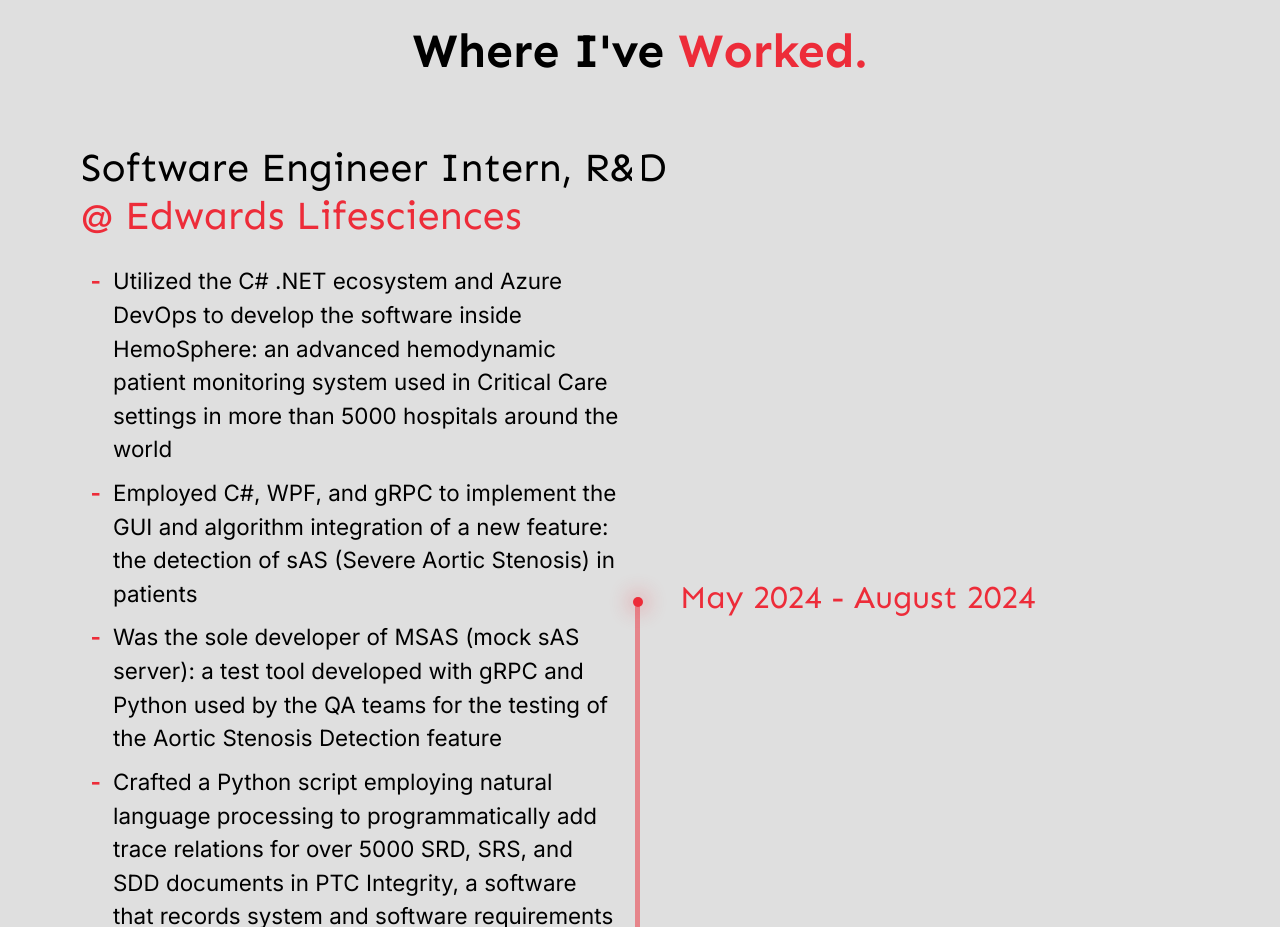
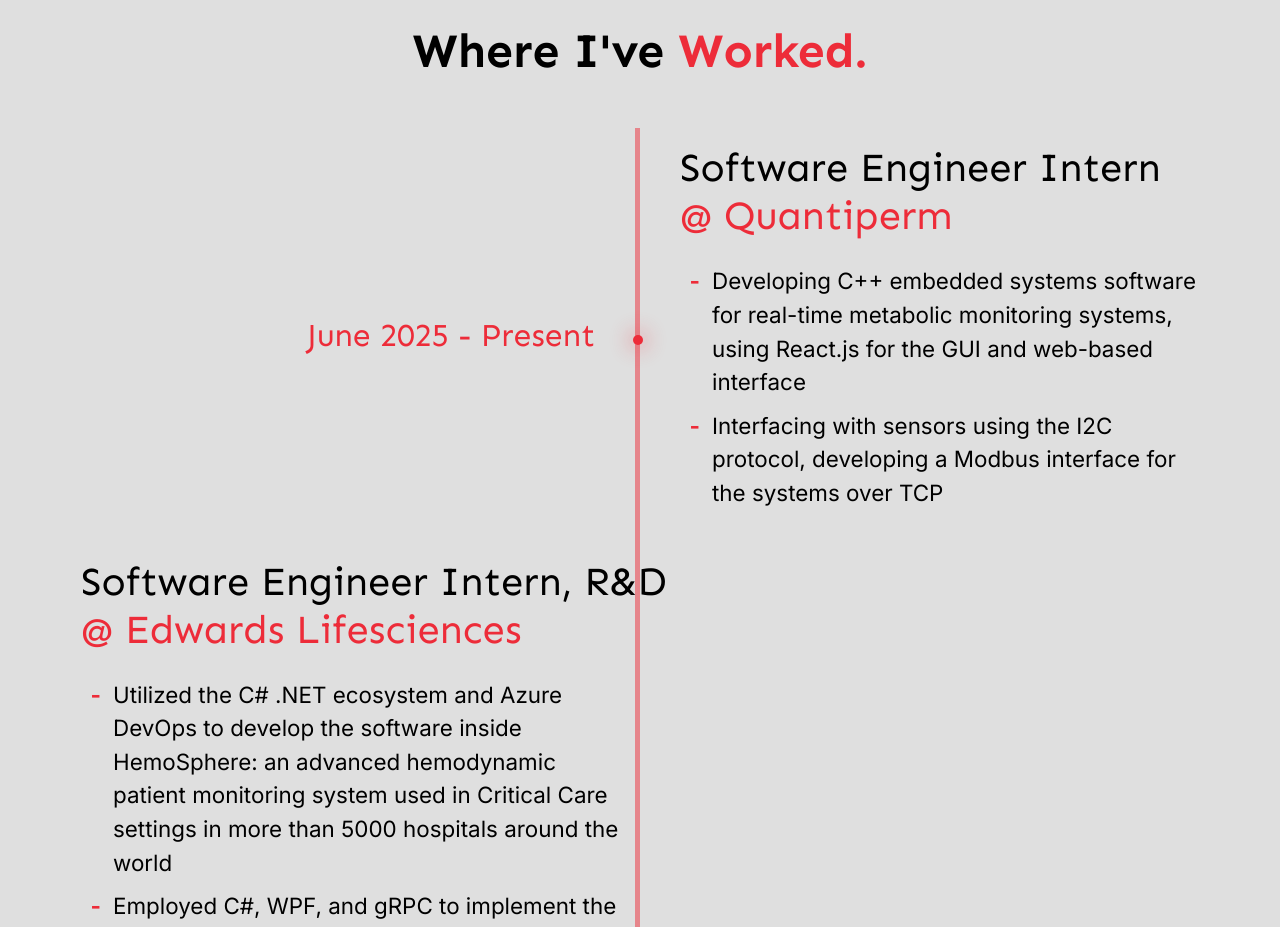
Before and after one commit to likhity/likhity-new-website, a Next.js app: page / in a window 1280 px wide. Shown: the part 1680-2607 px from the top of the page. Built offline with nearby package versions, Linux system fonts and the light colour scheme.

Commit message:
Update timeline

```diff
--- a/pages/index.js
+++ b/pages/index.js
@@ -63,7 +63,14 @@
         <section className={styles.experience}>
           <h2 className={`mb-5 fw-bold ${styles.sentence} text-center`}>Where I've <span className="accent">Worked.</span></h2>
           <Timeline>
-            <Timeline.Left start={true} timeText="May 2024 - August 2024">
+            <Timeline.Right start={true} timeText="June 2025 - Present">
+              <h3 className="h1 mb-4"><span>Software Engineer Intern</span> <span className='accent'>@ <a href="https://quantiperm.com/">Quantiperm</a></span></h3>
+              <ul className="accentList">
+                <li>Developing C++ embedded systems software for real-time metabolic monitoring systems, using React.js for the GUI and web-based interface</li>
+                <li>Interfacing with sensors using the I2C protocol, developing a Modbus interface for the systems over TCP</li>
+              </ul>
+            </Timeline.Right>
+            <Timeline.Left timeText="May 2024 - August 2024">
               <h3 className="h1 mb-4"><span>Software Engineer Intern, R&D</span> <span className='accent'>@ <a href="https://www.edwards.com/">Edwards Lifesciences</a></span></h3>
               <ul className="accentList">
                 <li>Utilized the C# .NET ecosystem and Azure DevOps to develop the software inside HemoSphere: an advanced hemodynamic patient monitoring system used in Critical Care settings in more than 5000 hospitals around the world</li>
```
